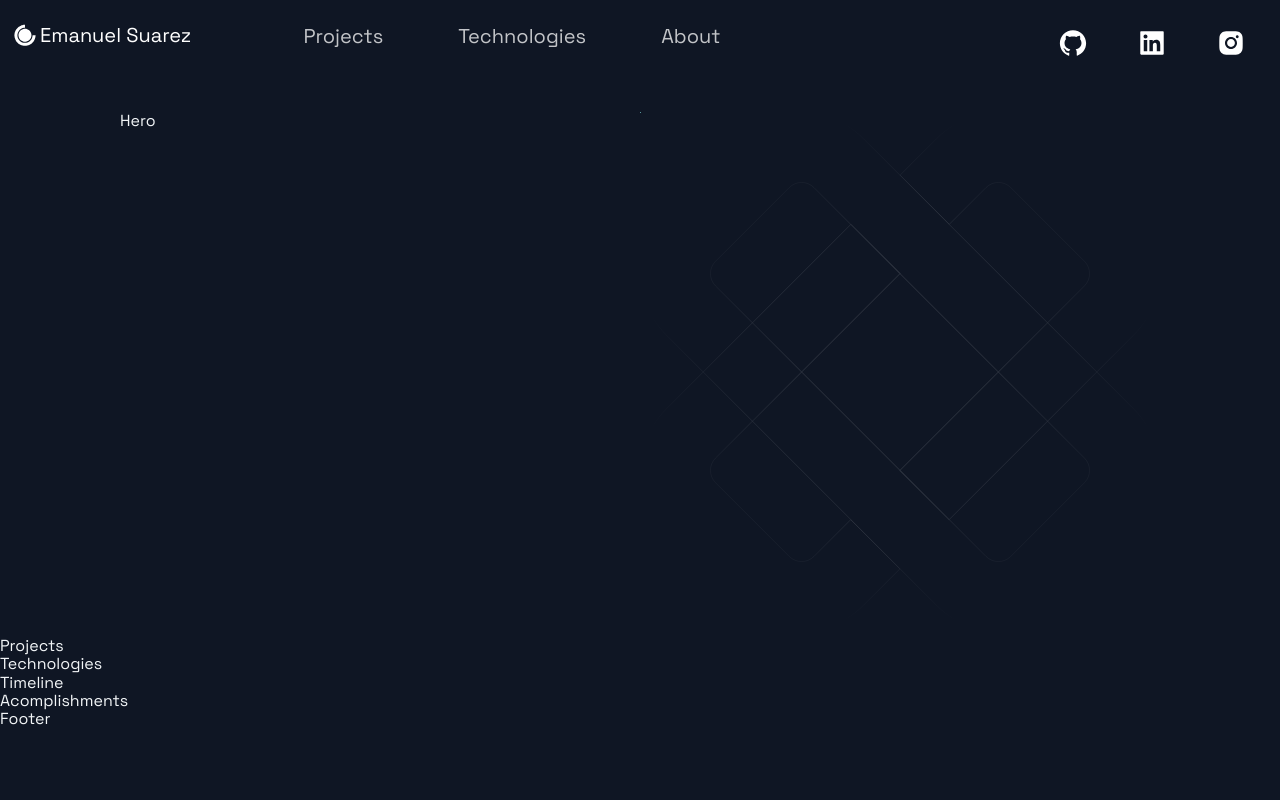
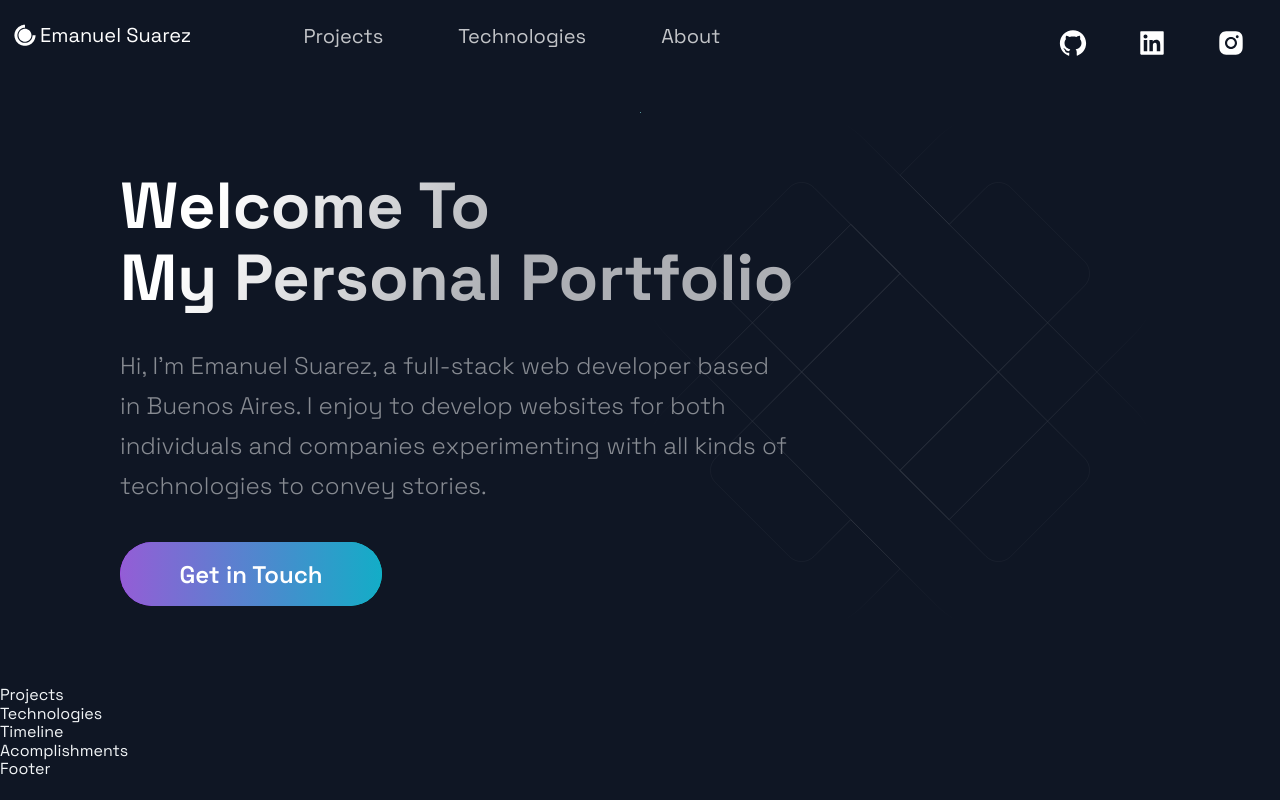
Before and after one commit to EmanuelSuarez/portfolio, a Next.js app: page / in a window 1280 px wide. Built offline with nearby package versions, Linux system fonts and the light colour scheme.

Commit message:
[new] Hero section

```diff
--- a/src/components/Hero/Hero.js
+++ b/src/components/Hero/Hero.js
@@ -5,9 +5,18 @@ import Button from '../../styles/GlobalComponents/Button';
 import { LeftSection } from './HeroStyles';
 
 const Hero = (props) => (
-  <div>
-    Hero
-  </div>
+  <Section row nopadding >
+    <LeftSection>
+      <SectionTitle main center >
+        Welcome To <br/>
+        My Personal Portfolio
+      </SectionTitle>
+      <SectionText>
+        Hi, I'm Emanuel Suarez, a full-stack web developer based in Buenos Aires. I enjoy to develop websites for both individuals and companies experimenting with all kinds of technologies to convey stories.
+      </SectionText>
+      <Button onClick={() => window.location = 'https://linkedin.com/in/emanuelsuarez'} >Get in Touch</Button>
+    </LeftSection>
+  </Section>
 );
 
 export default Hero;
```
